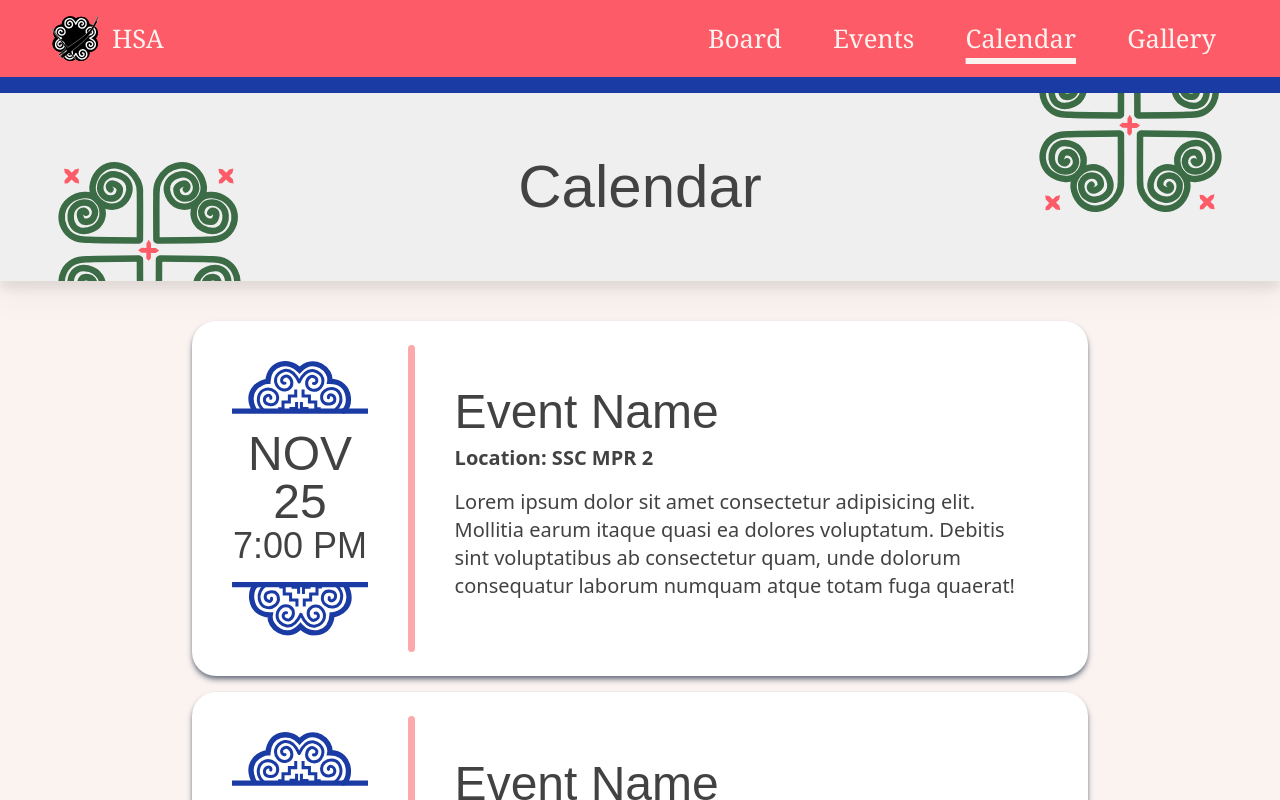
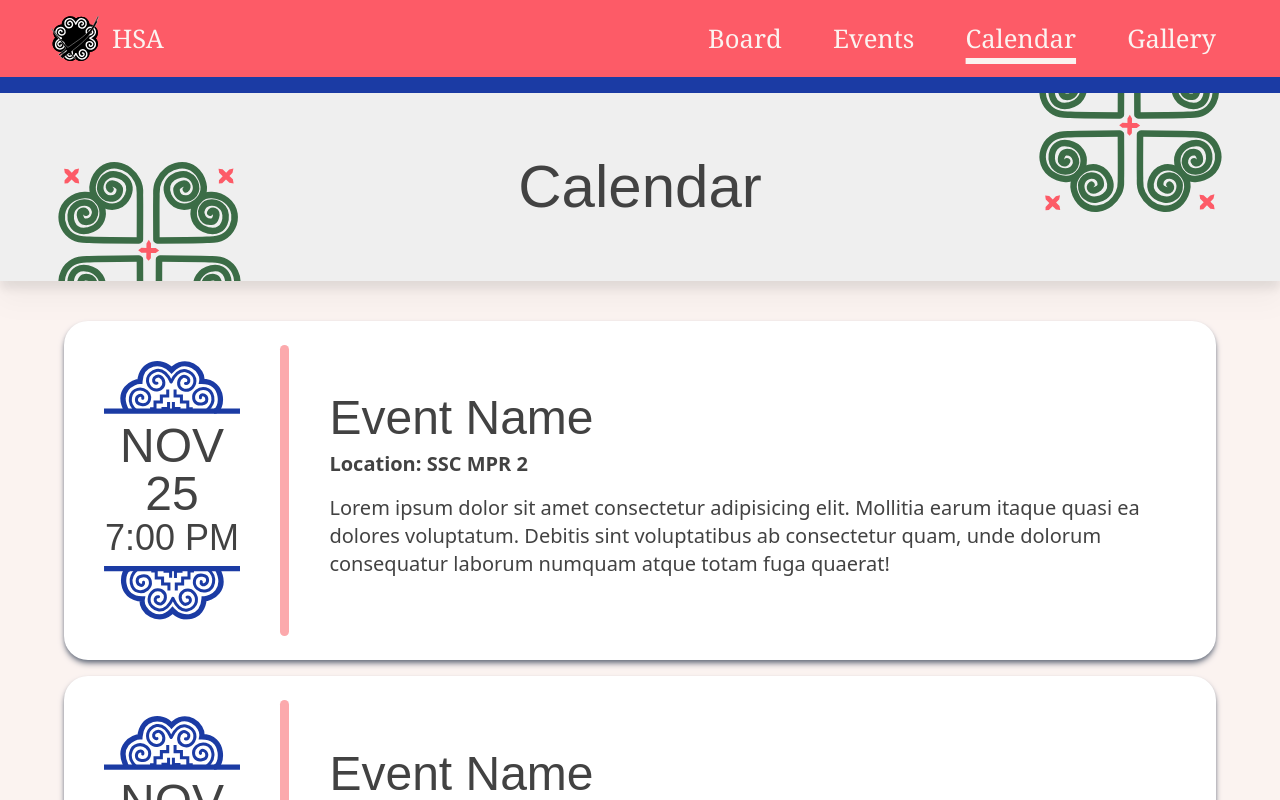
Before and after one commit to acm-ucr/hsa-website, a Next.js app: page /calendar in a window 1280 px wide. Shown: the top 800 px of the page. Built offline with nearby package versions, Linux system fonts and the light colour scheme; no server answers; a web font is replaced by a local one.

Commit message:
Fixed bug with formatting, and made wider to match figma

```diff
--- a/src/components/calendar/EventCard.tsx
+++ b/src/components/calendar/EventCard.tsx
@@ -17,19 +17,19 @@ const EventCard = ({
   data: { name, location, date, time, description },
 }: EventCardProps) => {
   return (
-    <div className="m-4 mx-auto flex w-full max-w-4xl flex-col gap-6 rounded-3xl bg-white p-6 text-hsa-gray-300 shadow-md shadow-gray-500 md:flex-row">
+    <div className="m-4 mx-auto flex w-full max-w-6xl flex-col gap-6 rounded-3xl bg-white p-6 text-hsa-gray-300 shadow-md shadow-gray-500 md:flex-row">
       <div className="flex flex-col items-center justify-center p-4 text-center font-songMyung">
         <Image
           src={hsa7}
           width={200}
           height={100}
           alt="Decoration"
-          className="w-2/3 md:w-[300px]"
+          className="w-2/3 md:w-full"
         />
-        <div className="mt-4 w-full px-4 text-3xl md:text-5xl">{date}</div>
-        <div className="mb-4 text-2xl md:text-4xl">{time}</div>
+        <div className="mt-2 w-full px-4 text-3xl md:text-5xl">{date}</div>
+        <div className="mb-2 text-2xl md:text-4xl">{time}</div>
         <Image
-          className="w-2/3 rotate-180 md:w-[300px]"
+          className="w-2/3 rotate-180 md:w-full"
           src={hsa7}
           width={200}
           height={100}
```
